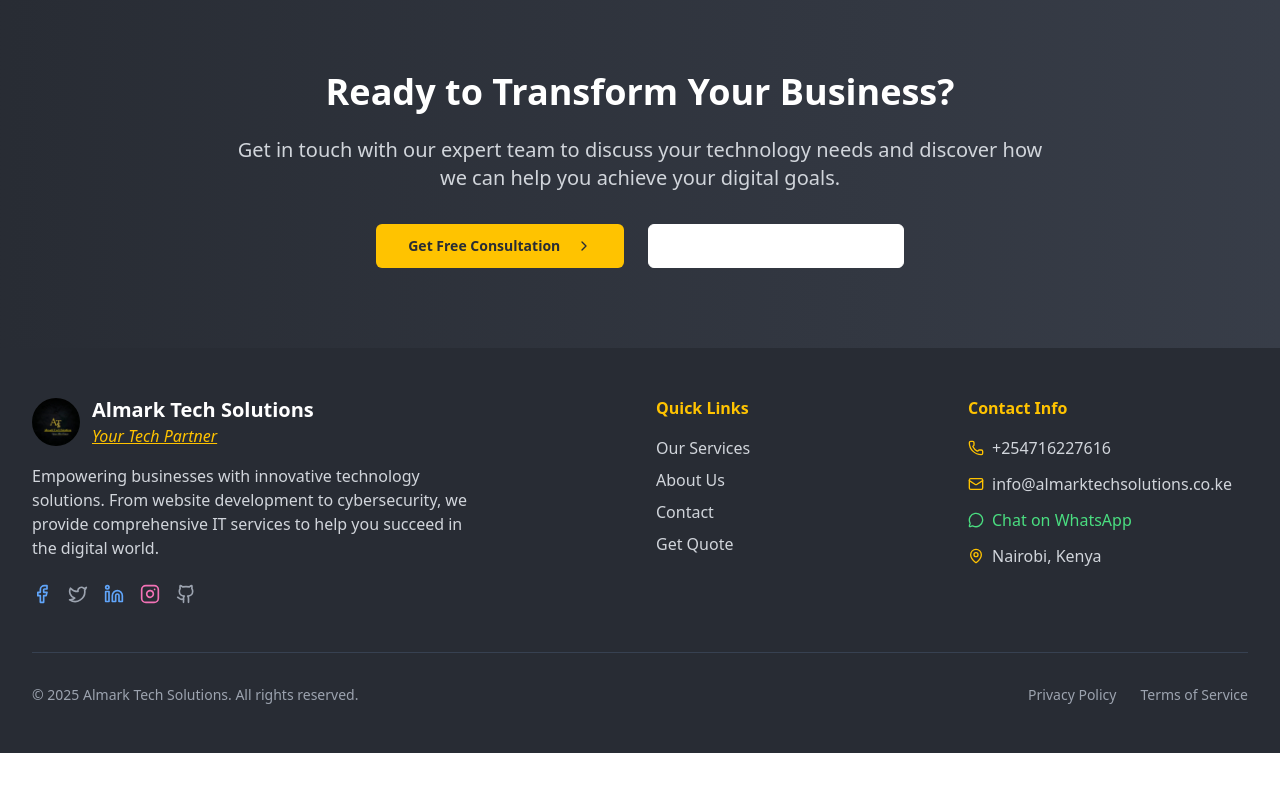
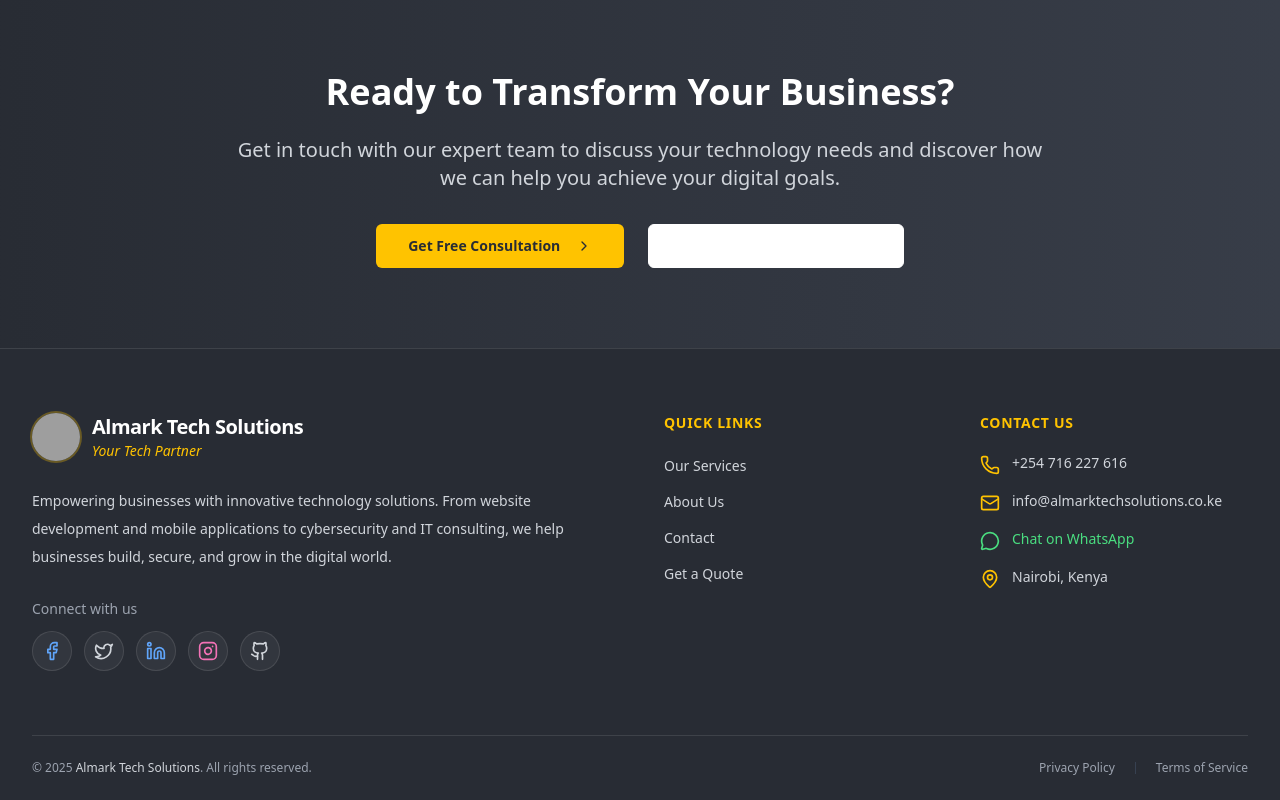
Before and after one commit to Thuranira287/almark-tech-solutions-ltd, a React (Vite) app: page / in a window 1280 px wide. Shown: the part 5111-5911 px from the top of the page. Before the commit the page ends 5864 px from the top, so only its background shows below. Built offline with nearby package versions, Linux system fonts and the light colour scheme; grey boxes are pictures that could not be loaded.

Commit message:
Update Footer.tsx

```diff
--- a/client/components/Footer.tsx
+++ b/client/components/Footer.tsx
@@ -9,165 +9,261 @@
   Instagram,
   Github,
   MessageCircle,
+  ArrowUpRight,
 } from "lucide-react";
 
+import almarkLogo from "../assets/Almark logo.jpg";
+
 export default function Footer() {
+  const currentYear = new Date().getFullYear();
+
+  const socialLinks = [
+    {
+      name: "Facebook",
+      href: "https://www.facebook.com/alexander.thuranira.1044",
+      icon: Facebook,
+      className: "text-blue-400 hover:text-blue-300",
+    },
+    {
+      name: "X",
+      href: "https://x.com/ranviah?s=09",
+      icon: Twitter,
+      className: "text-gray-300 hover:text-white",
+    },
+    {
+      name: "LinkedIn",
+      href: "https://www.linkedin.com/",
+      icon: Linkedin,
+      className: "text-blue-400 hover:text-blue-300",
+    },
+    {
+      name: "Instagram",
+      href: "https://www.instagram.com/",
+      icon: Instagram,
+      className: "text-pink-400 hover:text-pink-300",
+    },
+    {
+      name: "GitHub",
+      href: "https://github.com/Thuranira287",
+      icon: Github,
+      className: "text-gray-300 hover:text-white",
+    },
+  ];
+
+  const quickLinks = [
+    { name: "Our Services", href: "/" },
+    { name: "About Us", href: "/about" },
+    { name: "Contact", href: "/contact" },
+    { name: "Get a Quote", href: "/quote" },
+  ];
+
   return (
-    <footer className="bg-brand-dark text-white">
-      <div className="max-w-7xl mx-auto px-4 sm:px-6 lg:px-8 py-12">
-        <div className="grid grid-cols-1 md:grid-cols-2 lg:grid-cols-4 gap-8">
-          {/* Company Info */}
+    <footer
+      className="bg-brand-dark text-white border-t border-white/10"
+      role="contentinfo"
+    >
+      <div className="max-w-7xl mx-auto px-4 sm:px-6 lg:px-8">
+        {/* Main Footer */}
+        <div className="py-14 lg:py-16">
+          <div className="grid grid-cols-1 gap-10 md:grid-cols-2 lg:grid-cols-4 lg:gap-12">
+            {/* Company Information */}
             <div className="lg:col-span-2">
-            <div className="flex items-center space-x-3 mb-4">
+              <Link
+                to="/"
+                className="inline-flex items-center gap-3 group"
+                aria-label="Almark Tech Solutions home"
+              >
                 <img
-                src="Almark logo.jpg"
-                alt="Almark Tech Solutions"
-                className="h-12 w-12 rounded-full object-cover"
+                  src={almarkLogo}
+                  alt="Almark Tech Solutions logo"
+                  className="h-12 w-12 rounded-full object-cover ring-2 ring-brand-gold/30 group-hover:ring-brand-gold/60 transition-all duration-300"
                 />
+
                 <div>
-                <h3 className="text-xl font-bold">Almark Tech Solutions</h3>
-                <p className="text-brand-gold italic underline">
+                  <h2 className="text-xl font-bold tracking-tight">
+                    Almark Tech Solutions
+                  </h2>
+                  <p className="text-sm text-brand-gold italic">
                     Your Tech Partner
                   </p>
                 </div>
+              </Link>
+
+              <p className="mt-5 max-w-xl text-sm leading-7 text-gray-300">
+                Empowering businesses with innovative technology solutions.
+                From website development and mobile applications to
+                cybersecurity and IT consulting, we help businesses build,
+                secure, and grow in the digital world.
+              </p>
+
+              {/* Social Media */}
+              <div className="mt-7">
+                <p className="mb-3 text-sm font-medium text-gray-400">
+                  Connect with us
+                </p>
+
+                <div className="flex items-center gap-3">
+                  {socialLinks.map(
+                    ({ name, href, icon: Icon, className }) => (
+                      <a
+                        key={name}
+                        href={href}
+                        target="_blank"
+                        rel="noopener noreferrer"
+                        aria-label={`Almark Tech Solutions on ${name}`}
+                        title={name}
+                        className={`flex h-10 w-10 items-center justify-center rounded-full border border-white/10 bg-white/5 ${className} transition-all duration-300 hover:-translate-y-1 hover:border-brand-gold/40 hover:bg-white/10`}
+                      >
+                        <Icon className="h-5 w-5" aria-hidden="true" />
+                      </a>
+                    )
+                  )}
                 </div>
-            <p className="text-gray-300 mb-6 max-w-md">
-              Empowering businesses with innovative technology solutions. From
-              website development to cybersecurity, we provide comprehensive IT
-              services to help you succeed in the digital world.
-            </p>
-            <div className="flex space-x-4">
-              <a
-                href="https://www.facebook.com/alexander.thuranira.1044"
-                aria-label="Facebook"
-                title="Facebook"
-                className="text-blue-400 hover:text-brand-gold transition-colors"
-              >
-                <Facebook className="h-5 w-5" />
-              </a>
-              <a
-                href="https://x.com/ranviah?s=09"
-                aria-label="Twitter"
-                title="Twitter"
-                className="text-gray-400 hover:text-brand-gold transition-colors"
-              >
-                <Twitter className="h-5 w-5" />
-              </a>
-              <a
-                href="https://www.linkedin.com/"
-                aria-label="LinkedIn"
-                title="LinkedIn"
-                className="text-blue-400 hover:text-brand-gold transition-colors"
-              >
-                <Linkedin className="h-5 w-5" />
-              </a>
-              <a
-                href="https://www.instagram.com"
-                aria-label="Instagram"
-                title="Instagram"
-                className="text-pink-400 hover:text-brand-gold transition-colors"
-              >
-                <Instagram className="h-5 w-5" />
-              </a>
-              <a
-                href="https://github.com/Thuranira287"
-                aria-label="Github"
-                title="Github"
-                className="text-gray-400 hover:text-brand-gold transition-colors"
-              >
-                <Github className="h-5 w-5" />
-              </a>
               </div>
             </div>
 
             {/* Quick Links */}
             <div>
-              <h4 className="font-semibold mb-4 text-brand-gold">Quick Links</h4>
-              <ul className="space-y-2">
-                <li>
+              <h3 className="mb-5 text-sm font-semibold uppercase tracking-wider text-brand-gold">
+                Quick Links
+              </h3>
+
+              <nav aria-label="Footer navigation">
+                <ul className="space-y-3">
+                  {quickLinks.map((link) => (
+                    <li key={link.href}>
                       <Link
-                    to="/"
-                    className="text-gray-300 hover:text-white transition-colors"
+                        to={link.href}
+                        className="group inline-flex items-center gap-1 text-sm text-gray-300 transition-colors duration-200 hover:text-white"
                       >
-                    Our Services
+                        <span>{link.name}</span>
+                        <ArrowUpRight
+                          className="h-3.5 w-3.5 opacity-0 -translate-x-1 transition-all duration-200 group-hover:translate-x-0 group-hover:opacity-100"
+                          aria-hidden="true"
+                        />
                       </Link>
                     </li>
+                  ))}
+                </ul>
+              </nav>
+            </div>
+
+            {/* Contact Information */}
+            <div>
+              <h3 className="mb-5 text-sm font-semibold uppercase tracking-wider text-brand-gold">
+                Contact Us
+              </h3>
+
+              <address className="not-italic">
+                <ul className="space-y-4">
+                  {/* Phone */}
                   <li>
-                  <Link
-                    to="/about"
-                    className="text-gray-300 hover:text-white transition-colors"
+                    <a
+                      href="tel:+254716227616"
+                      className="group flex items-start gap-3"
                     >
-                    About Us
-                  </Link>
+                      <Phone
+                        className="mt-0.5 h-5 w-5 shrink-0 text-brand-gold"
+                        aria-hidden="true"
+                      />
+
+                      <span className="text-sm text-gray-300 transition-colors group-hover:text-white">
+                        +254 716 227 616
+                      </span>
+                    </a>
                   </li>
+
+                  {/* Email */}
                   <li>
-                  <Link
-                    to="/contact"
-                    className="text-gray-300 hover:text-white transition-colors"
+                    <a
+                      href="mailto:info@almarktechsolutions.co.ke"
+                      className="group flex items-start gap-3"
                     >
-                    Contact
-                  </Link>
+                      <Mail
+                        className="mt-0.5 h-5 w-5 shrink-0 text-brand-gold"
+                        aria-hidden="true"
+                      />
+
+                      <span className="break-all text-sm text-gray-300 transition-colors group-hover:text-white">
+                        info@almarktechsolutions.co.ke
+                      </span>
+                    </a>
                   </li>
+
+                  {/* WhatsApp */}
                   <li>
-                  <Link
-                    to="/quote"
-                    className="text-gray-300 hover:text-white transition-colors"
+                    <a
+                      href="https://wa.me/254716227616?text=Hello%20Almark%20Tech%20Solutions%2C%20I%27m%20interested%20in%20your%20services."
+                      target="_blank"
+                      rel="noopener noreferrer"
+                      className="group flex items-start gap-3"
                     >
-                    Get Quote
-                  </Link>
+                      <MessageCircle
+                        className="mt-0.5 h-5 w-5 shrink-0 text-green-400"
+                        aria-hidden="true"
+                      />
+
+                      <span className="text-sm text-green-400 transition-colors group-hover:text-green-300">
+                        Chat on WhatsApp
+                      </span>
+                    </a>
+                  </li>
+
+                  {/* Location */}
+                  <li>
+                    <div className="flex items-start gap-3">
+                      <MapPin
+                        className="mt-0.5 h-5 w-5 shrink-0 text-brand-gold"
+                        aria-hidden="true"
+                      />
+
+                      <span className="text-sm text-gray-300">
+                        Nairobi, Kenya
+                      </span>
+                    </div>
                   </li>
                 </ul>
-            </div>
-
-          {/* Contact Info */}
-          <div>
-            <h4 className="font-semibold mb-4 text-brand-gold">Contact Info</h4>
-            <div className="space-y-3">
-              <div className="flex items-center space-x-2">
-                <Phone className="h-4 w-4 text-brand-gold" />
-                <span className="text-gray-300">+254716227616</span>
-              </div>
-              <div className="flex items-center space-x-2">
-                <Mail className="h-4 w-4 text-brand-gold" />
-                <span className="text-gray-300">info@almarktechsolutions.co.ke</span>
-              </div>
-              <a
-                href="https://wa.me/254716227616?text=Hello%20Almark%20Tech%20Solutions,%20I'm%20interested%20in%20your%20services"
-                target="_blank"
-                rel="noopener noreferrer"
-                className="flex items-center space-x-2 text-green-400 hover:text-green-300 transition-colors"
-              >
-                <MessageCircle className="h-4 w-4" />
-                <span>Chat on WhatsApp</span>
-              </a>
-              <div className="flex items-center space-x-2">
-                <MapPin className="h-4 w-4 text-brand-gold" />
-                <span className="text-gray-300">Nairobi, Kenya</span>
-              </div>
+              </address>
             </div>
           </div>
         </div>
 
+        {/* Bottom Bar */}
+        <div className="border-t border-white/10 py-6">
+          <div className="flex flex-col gap-4 md:flex-row md:items-center md:justify-between">
+            {/* Copyright */}
+            <p className="text-center text-xs text-gray-400 md:text-left">
+              © {currentYear}{" "}
+              <span className="font-medium text-gray-300">
+                Almark Tech Solutions
+              </span>
+              . All rights reserved.
+            </p>
 
-        <div className="border-t border-gray-700 mt-12 pt-8">
-          <div className="flex flex-col md:flex-row justify-between items-center">
-            <p className="text-gray-400 text-sm">
-              © {new Date().getFullYear()} Almark Tech Solutions. All rights reserved.
-            </p>
-            <div className="flex space-x-6 mt-4 md:mt-0">
+            {/* Legal Links */}
+            <nav
+              aria-label="Legal navigation"
+              className="flex items-center justify-center gap-5 md:justify-end"
+            >
               <Link
                 to="/privacy-policy"
-                className="text-gray-400 hover:text-white text-sm transition-colors"
+                className="text-xs text-gray-400 transition-colors hover:text-white"
               >
                 Privacy Policy
               </Link>
+
+              <span
+                className="h-3 w-px bg-gray-700"
+                aria-hidden="true"
+              />
+
               <Link
                 to="/terms-of-service"
-                className="text-gray-400 hover:text-white text-sm transition-colors"
+                className="text-xs text-gray-400 transition-colors hover:text-white"
               >
                 Terms of Service
               </Link>
-            </div>
+            </nav>
           </div>
         </div>
       </div>
```
Lines whose indentation alone changed are shown as unchanged.
